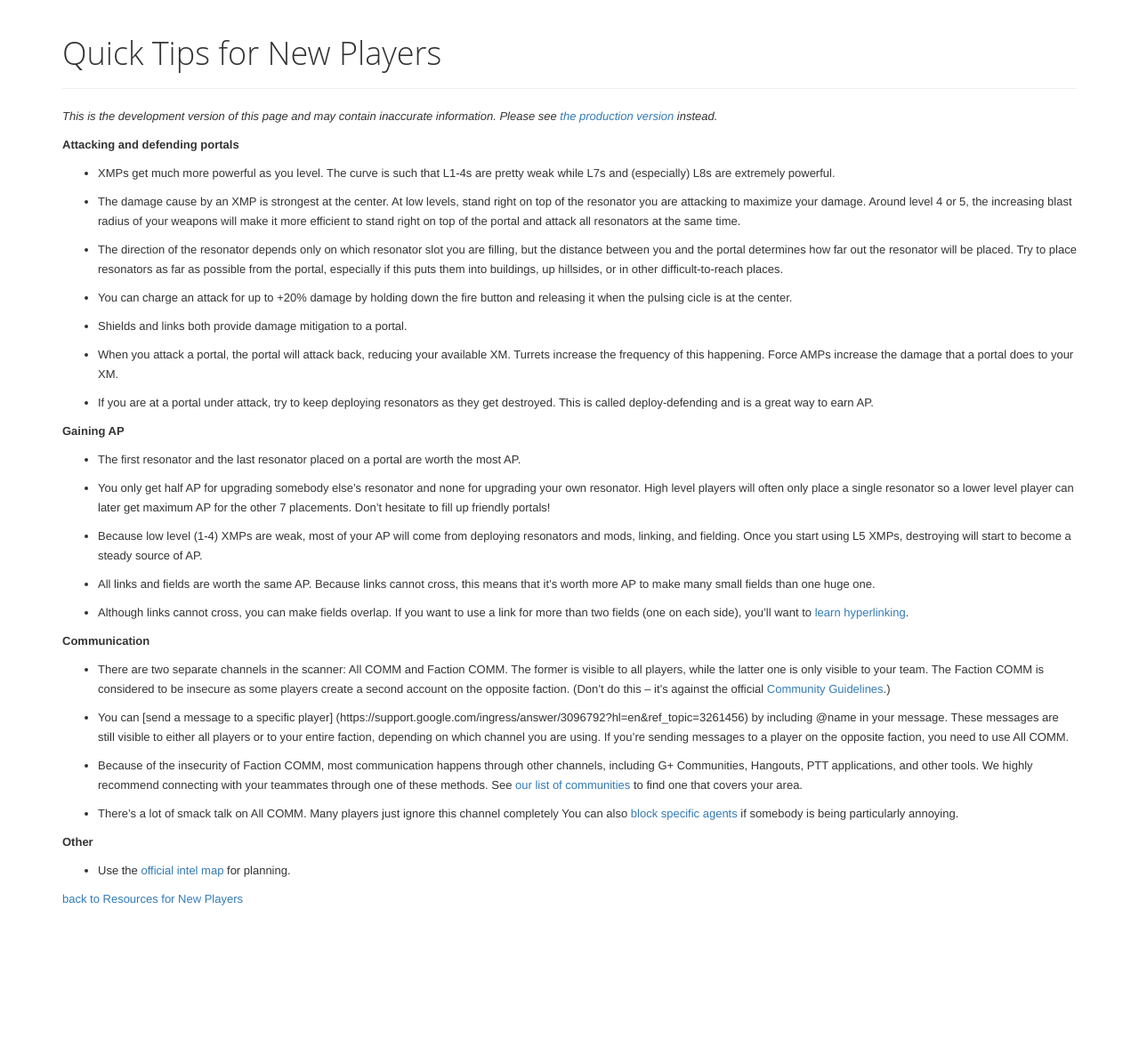
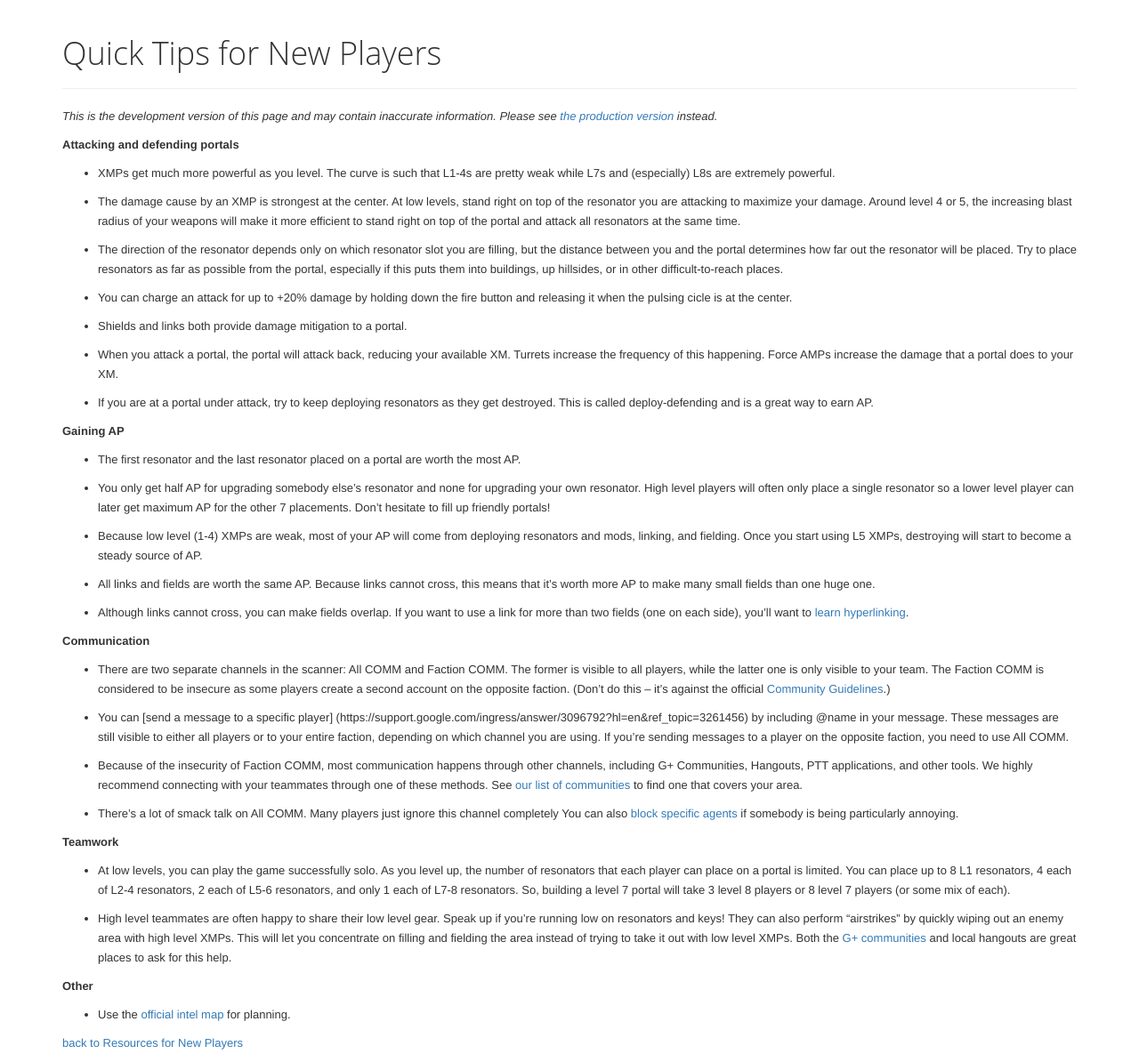
Before and after one commit to balshor/sfbay.resists.org, a Jekyll site: the page built from help/tips-new.md, in a window 1280 px wide. Shown: the whole page at 89% size. Built offline with Jekyll 4.4.1, drawn with Linux system fonts in a browser that asks for light colours; nearby versions of some CDN libraries; before the commit the page ends 1032 px from its top, so only the background shows below that.

Commit message:
Add teamwork section to tips.

```diff
--- a/help/tips-new.md
+++ b/help/tips-new.md
@@ -65,6 +65,18 @@ header: Quick Tips for New Players
   specific agents](https://support.google.com/ingress/answer/4382615?hl=en&ref_topic=3261456) if somebody is being
   particularly annoying.
 
+#### Teamwork
+
+* At low levels, you can play the game successfully solo.  As you level up, the number of resonators that each player
+  can place on a portal is limited.  You can place up to 8 L1 resonators, 4 each of L2-4 resonators, 2 each of L5-6
+  resonators, and only 1 each of L7-8 resonators.  So, building a level 7 portal will take 3 level 8 players or 8
+  level 7 players (or some mix of each).
+
+* High level teammates are often happy to share their low level gear.  Speak up if you're running low on resonators and
+  keys!  They can also perform "airstrikes" by quickly wiping out an enemy area with high level XMPs.  This will let you
+  concentrate on filling and fielding the area instead of trying to take it out with low level XMPs.  Both the [G+
+  communities](/) and local hangouts are great places to ask for this help.
+
 #### Other
 
 * Use the [official intel map](https://www.ingress.com/intel) for planning.
```
